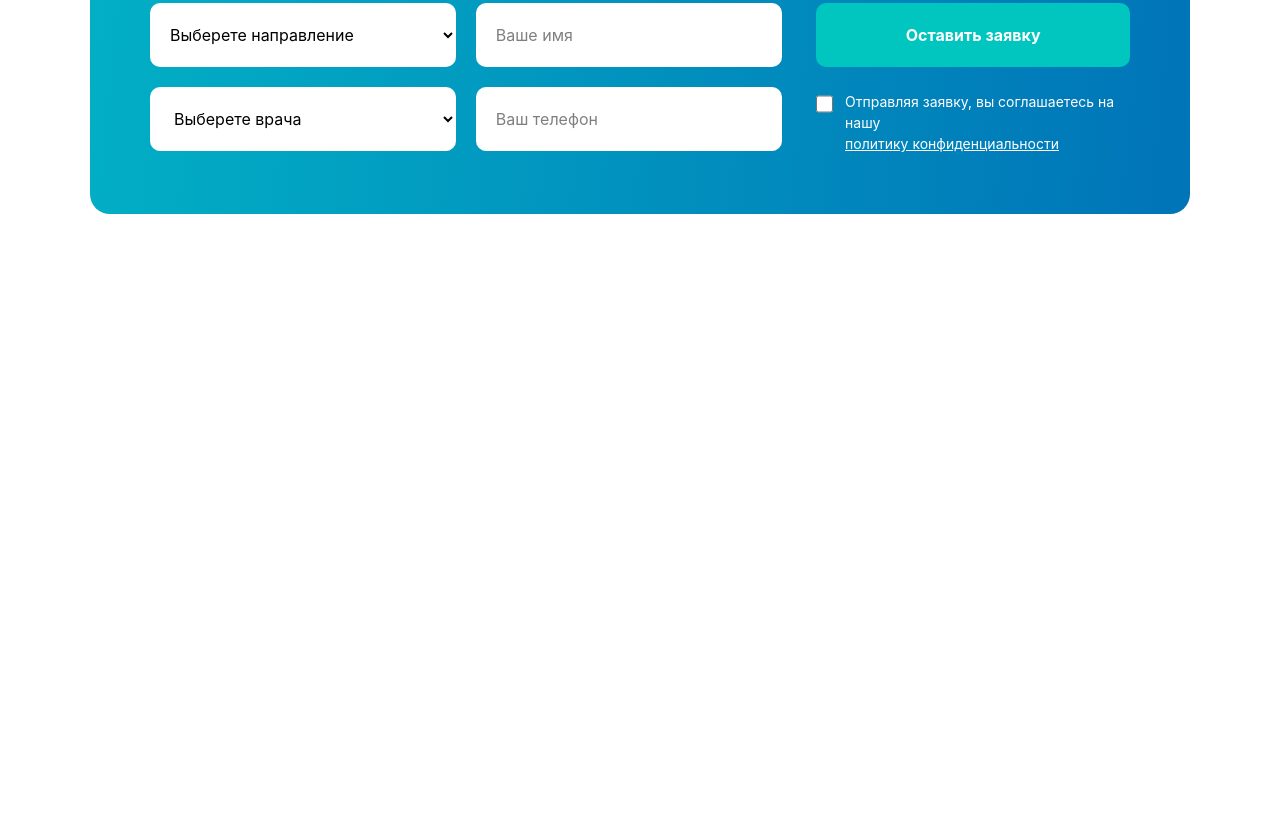
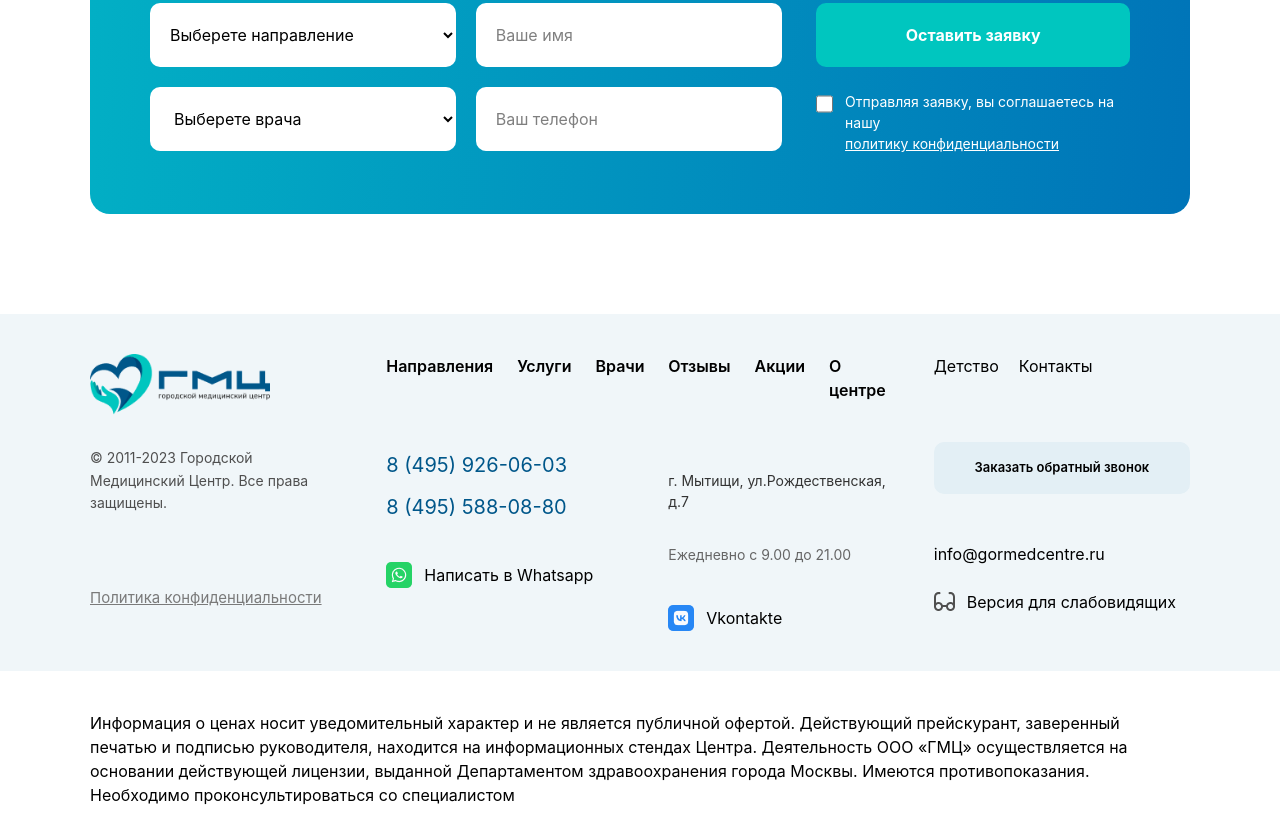
Before and after one commit to nozimnegmatov0010/exam4, a website: page index.html in a window 1280 px wide. Shown: the part 4677-5504 px from the top of the page. Before the commit the page ends 4991 px from the top, so only its background shows below. Drawn offline with nearby package versions, Linux system fonts and the light colour scheme; files that its build step writes are made by us from their sources.

Commit message:
footer page 1

```diff
--- a/index.html
+++ b/index.html
@@ -387,6 +387,106 @@
 
 
 
+    <div class="w-full bg-[#F0F6F9] py-10 mt-[100px]">
+
+        <div class="max-w-[90%] lg:max-w-[1100px] m-auto">
+
+            <div class="flex flex-col lg:flex-row justify-between gap-10">
+
+
+                <div class="flex flex-col lg:w-[25%]">
+                    <img class="w-[180px]" src="./src/nmkimages/logo (15).png" alt="">
+
+                    <p class="mt-8 text-[#4F4F4F] text-[14px] leading-relaxed">
+                        © 2011-2023 Городской Медицинский Центр.
+                        Все права защищены.
+                    </p>
+
+                    <p class="mt-18 text-[15px] underline text-[#7A7A7A]">
+                        Политика конфиденциальности
+                    </p>
+                </div>
+
+                <div class="flex flex-col lg:w-[22%] ">
+                    <div class="flex flex-col lg:flex-row gap-6 font-semibold">
+                        <p>Направления</p>
+                        <p>Услуги</p>
+                        <p>Врачи</p>
+                    </div>
+
+                    <p class="text-[20px] text-[#00578A] mt-18">
+                        8 (495) 926-06-03
+                    </p>
+
+                    <p class="text-[20px] text-[#00578A] mt-3">
+                        8 (495) 588-08-80
+                    </p>
+
+                    <div class="flex items-center gap-3 mt-10">
+                        <img src="./src/nmkimages/social.png" alt="">
+                        <p>Написать в Whatsapp</p>
+                    </div>
+                </div>
+
+                <div class="flex flex-col lg:w-[22%]">
+                    <div class="flex flex-col lg:flex-row gap-6 font-semibold">
+                        <p>Отзывы</p>
+                        <p>Акции</p>
+                        <p>О центре</p>
+                    </div>
+
+                    <p class="mt-17 text-[14px]  text-[#333]">
+                        г. Мытищи, ул.Рождественская, д.7
+                    </p>
+
+                    <p class="mt-8 text-[14px] text-[#666]">
+                        Ежедневно с 9.00 до 21.00
+                    </p>
+
+                    <div class="flex items-center gap-3 mt-10">
+                        <img src="./src/nmkimages/social (1).png" alt="">
+                        <p>Vkontakte</p>
+                    </div>
+                </div>
+
+
+                <div class="flex flex-col lg:w-[25%]">
+                    <div class="flex gap-5">
+                        <p>Детство</p>
+                        <p class="">Контакты</p>
+                    </div>
+
+                    <button class="bg-[#E3EFF5] text-[13px] p-4 rounded-[10px] mt-16 font-semibold">
+                        Заказать обратный звонок
+                    </button>
+
+                    <p class="mt-12">info@gormedcentre.ru</p>
+
+                    <div class="flex items-center gap-3 mt-6">
+                        <img src="./src/nmkimages/icon (21).png" alt="">
+                        <p>Версия для слабовидящих</p>
+                    </div>
+                </div>
+
+            </div>
+
+        </div>
+
+    </div>
+
+
+    <div class="max-w-[90%] lg:max-w-[1100px] mt-10 m-auto mb-5">
+
+        <p>Информация о ценах носит уведомительный характер и не является публичной офертой. Действующий прейскурант,
+            заверенный печатью и подписью руководителя, находится на информационных стендах Центра. Деятельность ООО
+            «ГМЦ» осуществляется на основании действующей лицензии, выданной Департаментом здравоохранения города
+            Москвы.
+            Имеются противопоказания. Необходимо проконсультироваться со специалистом</p>
+
+    </div>
+
+
+
 
 
 
```
Also changed, not shown: src/nmkimages/icon (21).png (added), src/nmkimages/logo (15).png (added), src/nmkimages/social (1).png (added), src/nmkimages/social.png (added).
